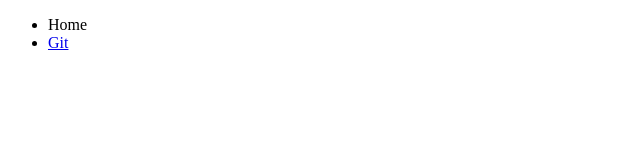
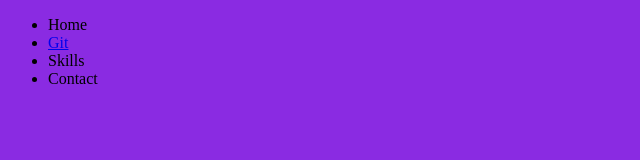
Before and after one commit to FreddyRangelA/FreddyRangelA.github.io, a plain HTML site: page index.html in a window 1280 px wide. Shown: the whole page, without its empty margins (0-640 px from the left). Drawn offline with Linux system fonts and the light colour scheme.

Commit message:
index-background-color

```diff
--- a/index.html
+++ b/index.html
@@ -2,6 +2,9 @@
 <html lang="en">
     <head>
         <title>Freddy Rangel</title>
+        <style>
+            body{background-color: blueviolet;}
+        </style>
 
     </head>
     <body>
@@ -15,6 +18,8 @@
             <ul>
                 <li>Home</li>
                 <li><a href= "https://freddyrangela.github.io/">Git</a> </li>
+                <li>Skills</li>
+                <li>Contact</li>
             </ul>
 
         </section>
```
